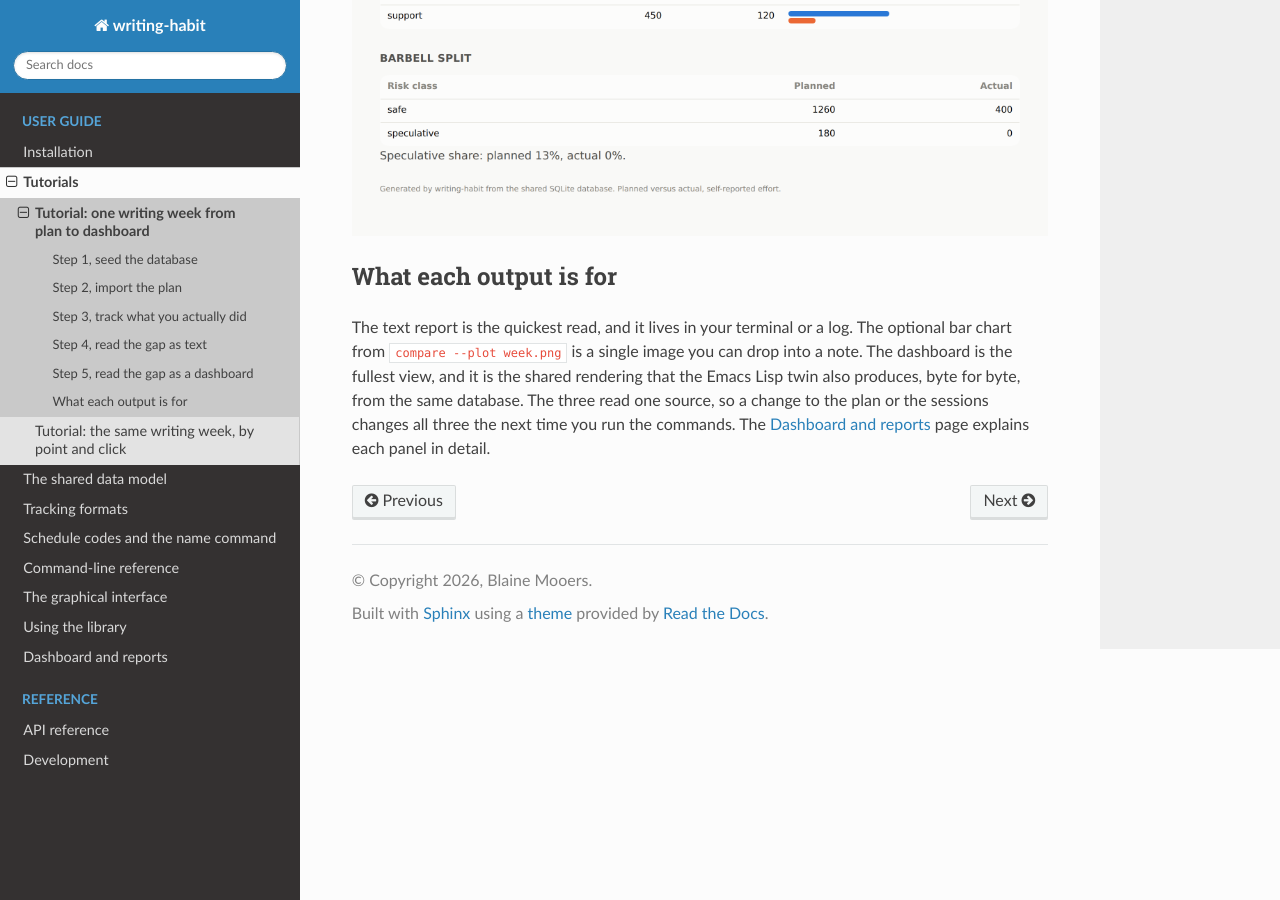
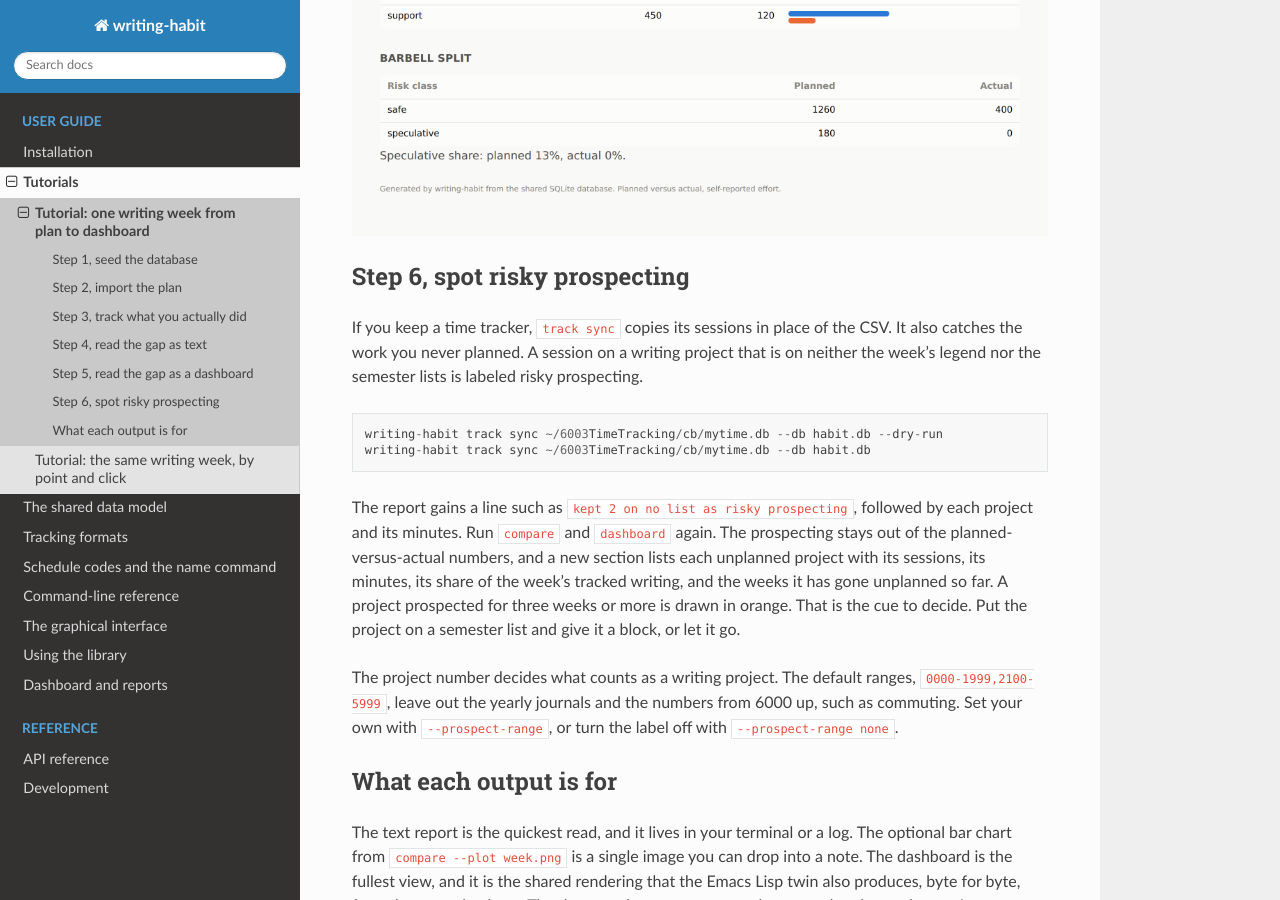
Before and after one commit to MooersLab/writing-habit, a Sphinx documentation site: the page built from docs/tutorial.md, in a window 1280 px wide and 900 px high, scrolled down 3512 px. Built offline with Sphinx 7.4.7 and the Read the Docs theme 3.1.0, drawn with Linux system fonts in a browser that asks for light colours.

Commit message:
Dashboard update.

````diff
--- a/docs/tutorial.md
+++ b/docs/tutorial.md
@@ -118,6 +118,31 @@ and a button in the top corner switches between them.
 
 ![The HTML dashboard for the week, light theme.](imgs/dashboard-light.png)
 
+## Step 6, spot risky prospecting
+
+If you keep a time tracker, `track sync` copies its sessions in place of the
+CSV. It also catches the work you never planned. A session on a writing project
+that is on neither the week's legend nor the semester lists is labeled risky
+prospecting.
+
+```
+writing-habit track sync ~/6003TimeTracking/cb/mytime.db --db habit.db --dry-run
+writing-habit track sync ~/6003TimeTracking/cb/mytime.db --db habit.db
+```
+
+The report gains a line such as `kept 2 on no list as risky prospecting`,
+followed by each project and its minutes. Run `compare` and `dashboard` again.
+The prospecting stays out of the planned-versus-actual numbers, and a new
+section lists each unplanned project with its sessions, its minutes, its share
+of the week's tracked writing, and the weeks it has gone unplanned so far. A
+project prospected for three weeks or more is drawn in orange. That is the cue
+to decide. Put the project on a semester list and give it a block, or let it go.
+
+The project number decides what counts as a writing project. The default
+ranges, `0000-1999,2100-5999`, leave out the yearly journals and the numbers
+from 6000 up, such as commuting. Set your own with `--prospect-range`, or turn
+the label off with `--prospect-range none`.
+
 ## What each output is for
 
 The text report is the quickest read, and it lives in your terminal or a log.
--- a/src/writing_habit/gui/tutorials/dashboard.html
+++ b/src/writing_habit/gui/tutorials/dashboard.html
@@ -33,6 +33,7 @@ writing-habit dashboard --week 2026-10-05 --out ~/org/dashboards/2026-10-05.html
 <li>Planned against actual for each project, with an adherence column.</li>
 <li>The balance of generative, editing, and support work.</li>
 <li>The barbell split between safe and risky projects.</li>
+<li>When the week has any, the risky prospecting, which is work on writing projects that are on no list, with the weeks each has gone unplanned. A row in orange has gone unplanned for three weeks or more. Put that project on a semester list and give it a block, or let it go.</li>
 </ul>
 <p>A button in the corner switches between the light and the dark theme. The
 dashboard and the text report round percentages differently, so a share may
````
Also changed, not shown: README.md (+15 -1 lines), docs/cli.md (+24 -0 lines), docs/data-model.md (+14 -3 lines), docs/gui.md (+3 -1 lines), docs/library.md (+5 -3 lines), docs/tutorial-gui.md (+13 -0 lines), src/writing_habit/gui/tutorials/track.html (+6 -3 lines), src/writing_habit/gui/tutorials/whatsnew.html (+13 -0 lines).
